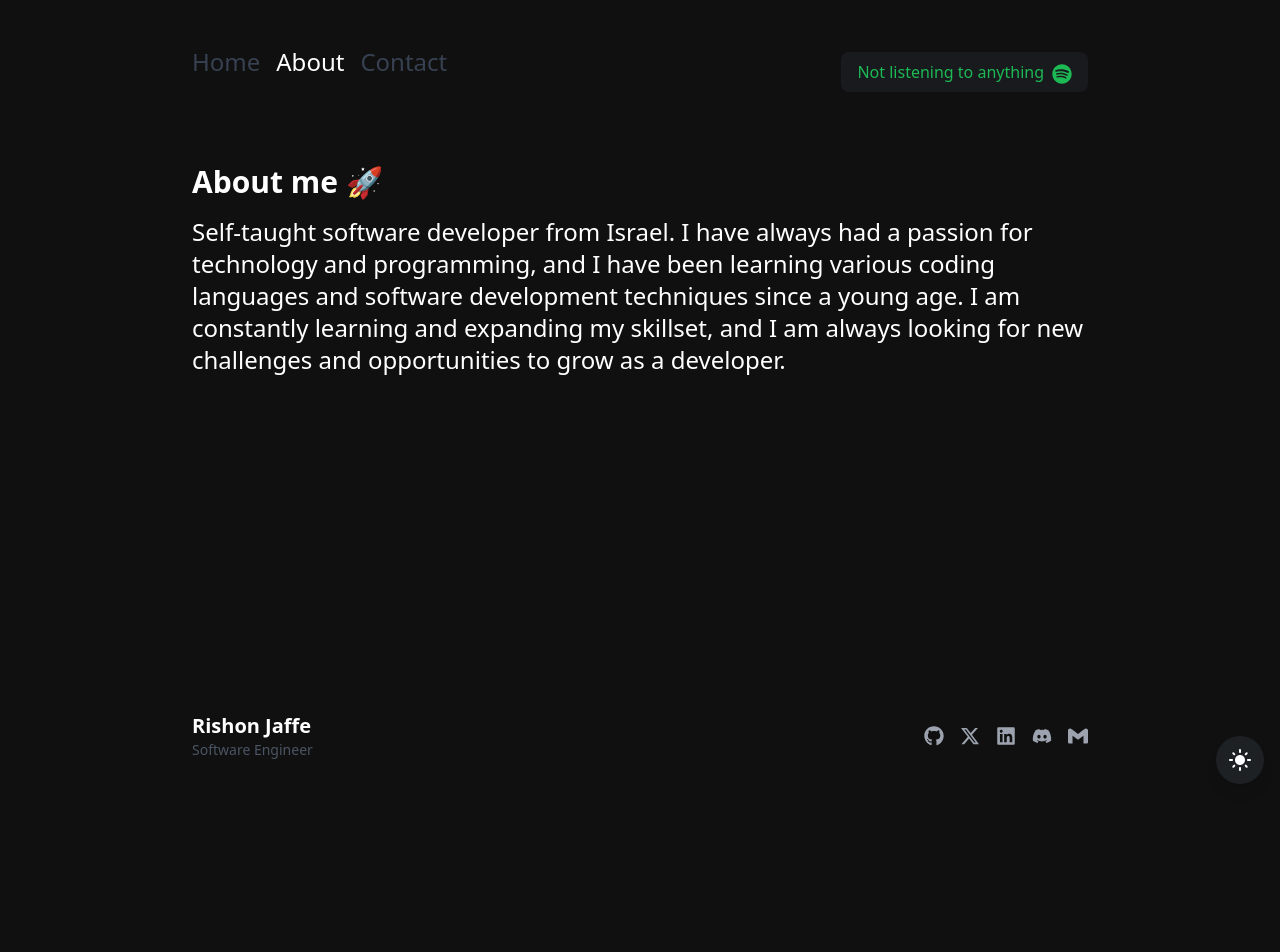
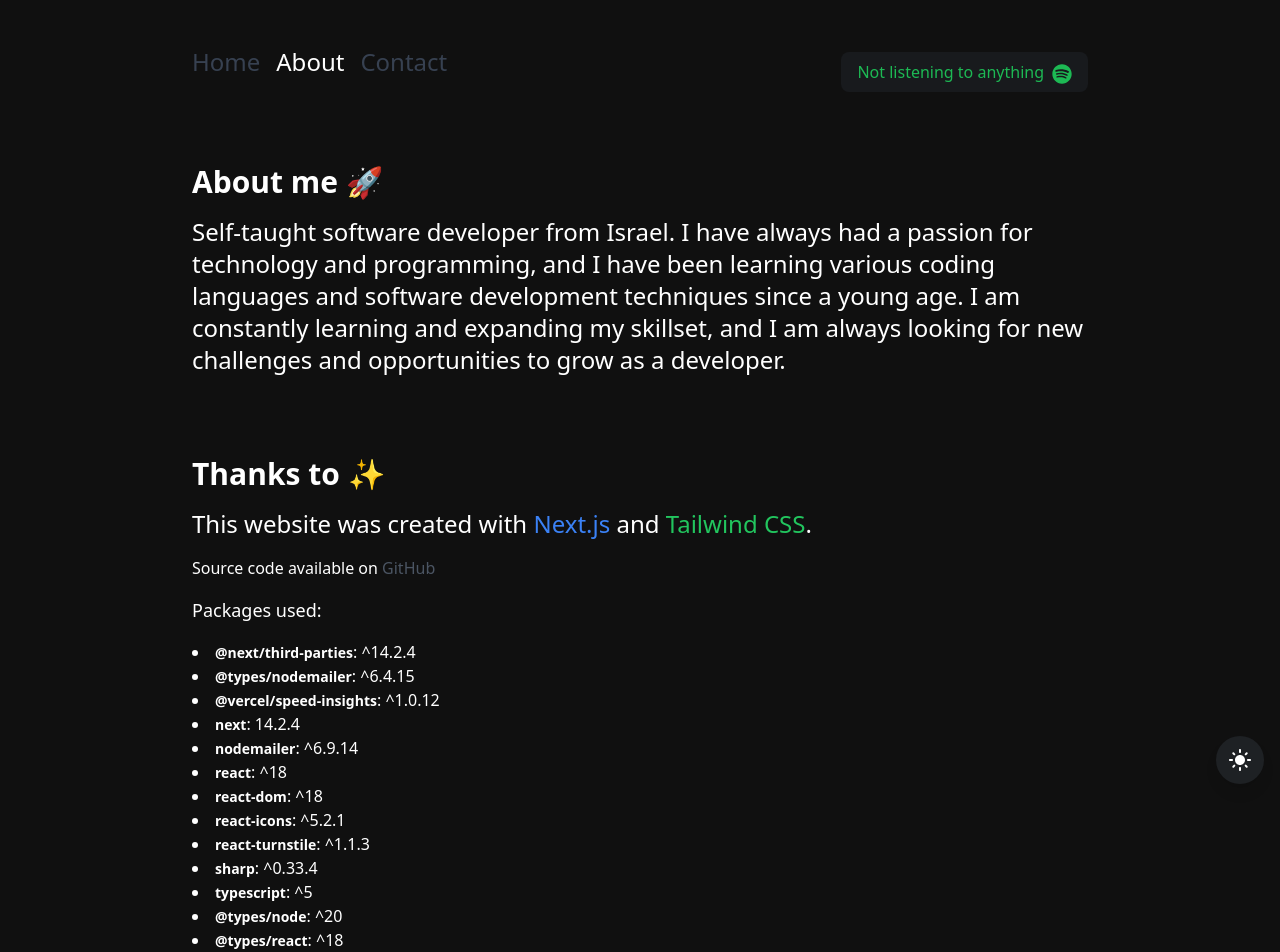
Before and after one commit to Rishon/personal-website, a Next.js app: page /about in a window 1280 px wide. Shown: the top 952 px of the page. Before the commit the page ends 800 px from the top, so only its background shows below. Built offline with nearby package versions, Linux system fonts and the light colour scheme; no server answers.

Commit message:
feat: about me page

```diff
--- a/src/components/Footer.tsx
+++ b/src/components/Footer.tsx
@@ -13,7 +13,9 @@ export default function Footer() {
         {/* Name */}
         <div className="font-bold text-xl mb-5 sm:mb-0 sm:inline-block text-left">
           Rishon Jaffe
-          <p className="text-sm text-gray-600 font-medium">Software Engineer</p>
+          <p className="text-sm text-gray-600 font-medium text-center sm:text-left">
+            Software Engineer
+          </p>
         </div>
 
         {/* Social Icons */}
--- a/src/components/Navbar.tsx
+++ b/src/components/Navbar.tsx
@@ -48,7 +48,7 @@ export default function Navbar() {
     };
 
     fetchData();
-    const intervalId = setInterval(fetchData, 10 * 1000);
+    const intervalId = setInterval(fetchData, 15 * 1000);
     return () => clearInterval(intervalId);
   }, []);
 
--- a/src/components/Snackbar.tsx
+++ b/src/components/Snackbar.tsx
@@ -1,4 +1,4 @@
-import React, { useEffect } from "react";
+import React, { useEffect, useState } from "react";
 
 interface SnackbarProps {
   message: string;
@@ -7,25 +7,32 @@ interface SnackbarProps {
 }
 
 const Snackbar: React.FC<SnackbarProps> = ({ message, type, onClose }) => {
+  const [isVisible, setIsVisible] = useState(true);
+
   useEffect(() => {
     const timer = setTimeout(() => {
-      onClose();
+      handleClose();
     }, 3000);
 
-    return () => clearTimeout(timer);
-  }, [onClose]);
+    return () => {
+      clearTimeout(timer);
+    };
+  }, []);
+
+  const handleClose = () => {
+    setIsVisible(false);
+    setTimeout(() => {
+      onClose();
+    }, 500);
+  };
 
   return (
     <div
-      className={`fixed top-4 right-4 p-4 rounded-md z-50 ${
-        type === "success" ? "bg-green-500" : "bg-red-500"
-      }`}
-      style={{
-        opacity: message ? 1 : 0,
-        transition: "opacity 0.3s ease-in-out",
-      }}
+      className={`fixed top-0 left-1/2 transform -translate-x-1/2 p-4 rounded-md z-50 transition-opacity duration-500 ${
+        isVisible ? "opacity-100" : "opacity-0 pointer-events-none"
+      } ${type === "success" ? "bg-green-500" : "bg-red-500"}`}
     >
-      {message}
+      <div className="text-white">{message}</div>
     </div>
   );
 };
--- a/src/pages/about.tsx
+++ b/src/pages/about.tsx
@@ -1,8 +1,24 @@
+// Next.js
+import Link from "next/link";
+
+// Package.json
+import packageJson from "../../package.json";
+
 export default function About() {
+  const { dependencies, devDependencies } = packageJson;
+
+  const renderPackageListItems = (packages: Record<string, string>) => {
+    return Object.entries(packages).map(([packageName, version]) => (
+      <li key={packageName}>
+        <span className="font-bold text-sm">{packageName}</span>: {version}
+      </li>
+    ));
+  };
+
   return (
-    <main className="flex flex-col items-center justify-center p-4">
+    <main className="flex flex-col items-center justify-center p-4 space-y-20">
       {/* Main Container */}
-      <div className="w-full max-w-4xl space-y-4 text-center sm:text-left">
+      <div className="w-full max-w-4xl space-y-4 text-left sm:text-left">
         <h1 className="text-2xl sm:text-3xl font-bold">About me 🚀</h1>
         <p className="text-lg sm:text-2xl mt-4">
           Self-taught software developer from Israel. I have always had a
@@ -13,6 +29,39 @@ export default function About() {
           developer.
         </p>
       </div>
+      <div className="w-full max-w-4xl space-y-4 text-left sm:text-left">
+        <h1 className="text-2xl sm:text-3xl font-bold">Thanks to ✨</h1>
+        <p className="text-lg sm:text-2xl mt-4">
+          This website was created with{" "}
+          <Link href="https://nextjs.org" className="text-blue-500">
+            {" "}
+            Next.js
+          </Link>{" "}
+          and{" "}
+          <Link href="https://tailwindcss.com" className="text-green-500">
+            {" "}
+            Tailwind CSS
+          </Link>
+          .{" "}
+        </p>
+
+        <p>
+          {" "}
+          Source code available on{" "}
+          <Link
+            href="https://github.com/Rishon/personal-website"
+            className="text-gray-600"
+          >
+            GitHub
+          </Link>
+        </p>
+
+        <p className="text-lg mt-4">Packages used:</p>
+        <ul className="list-disc list-inside">
+          {renderPackageListItems(dependencies)}
+          {renderPackageListItems(devDependencies)}
+        </ul>
+      </div>
     </main>
   );
 }
--- a/src/pages/contact.tsx
+++ b/src/pages/contact.tsx
@@ -11,6 +11,7 @@ export default function ContactForm() {
   });
 
   const [verified, setVerified] = useState(false);
+  const [loading, setLoading] = useState(false);
   const [notification, setNotification] = useState<string | null>(null);
   const [snackbarType, setSnackbarType] = useState<"success" | "error">(
     "success"
@@ -43,11 +44,13 @@ export default function ContactForm() {
       setNotification("Message is too long.");
       setSnackbarType("error");
       setShowSnackbar(true);
+      setLoading(false);
       return;
     } else if (formData.message.length < 10) {
       setNotification("Message is too short.");
       setSnackbarType("error");
       setShowSnackbar(true);
+      setLoading(false);
       return;
     }
 
@@ -65,13 +68,15 @@ export default function ContactForm() {
         setSnackbarType("success");
         setShowSnackbar(true);
         setFormData({ name: "", email: "", subject: "", message: "" });
-        setVerified(false);
-        turnstile.reset();
       } else {
         setNotification("Failed to send message.");
         setSnackbarType("error");
         setShowSnackbar(true);
       }
+
+      setVerified(false);
+      setLoading(false);
+      turnstile.reset();
     } catch (error) {
       console.error("Error sending email:", error);
       setNotification("Error sending email.");
@@ -163,7 +168,8 @@ export default function ContactForm() {
               className={`w-1/2 bg-gray-700 text-white p-4 text-lg rounded-md hover:bg-gray-600 ${
                 verified ? "" : "opacity-50 cursor-not-allowed"
               }`}
-              disabled={!verified}
+              onClick={() => setLoading(true)}
+              disabled={!verified || loading}
             >
               Send
             </button>
```
